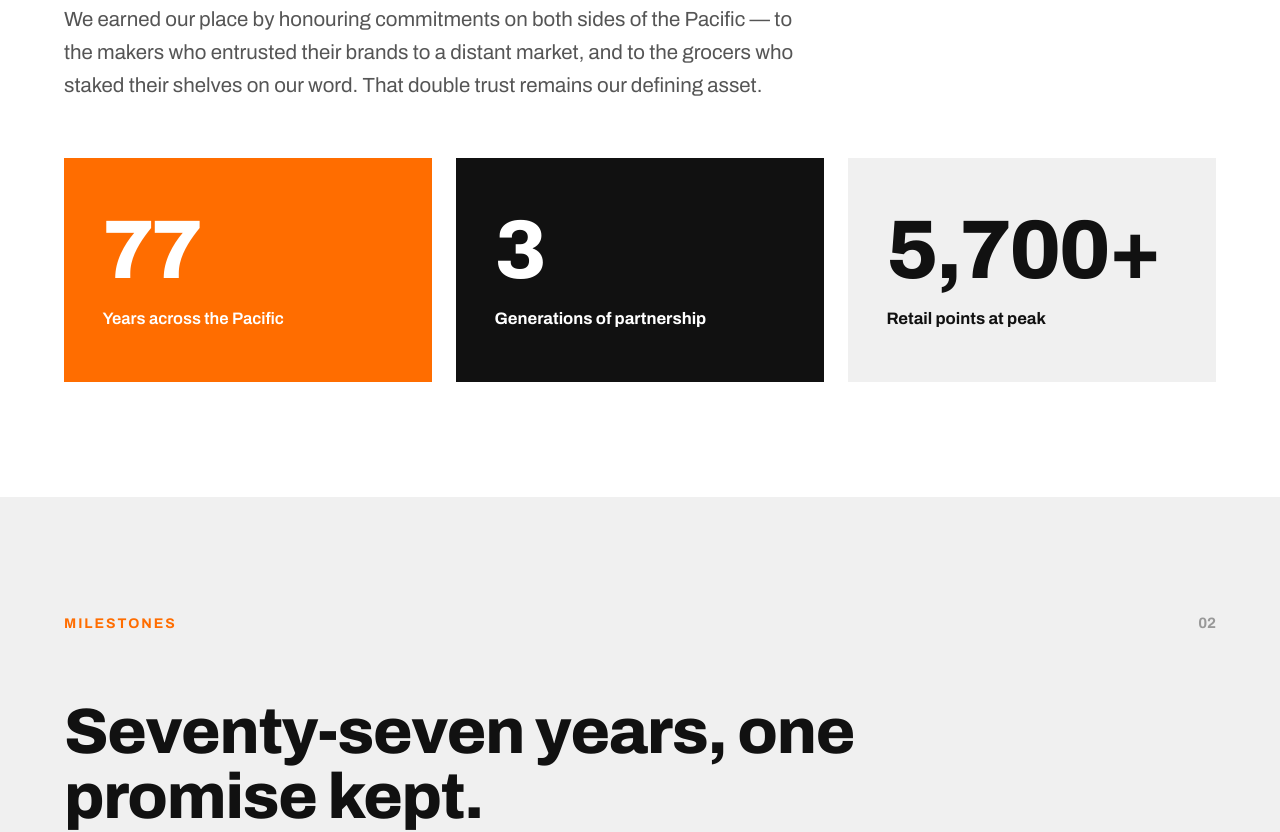
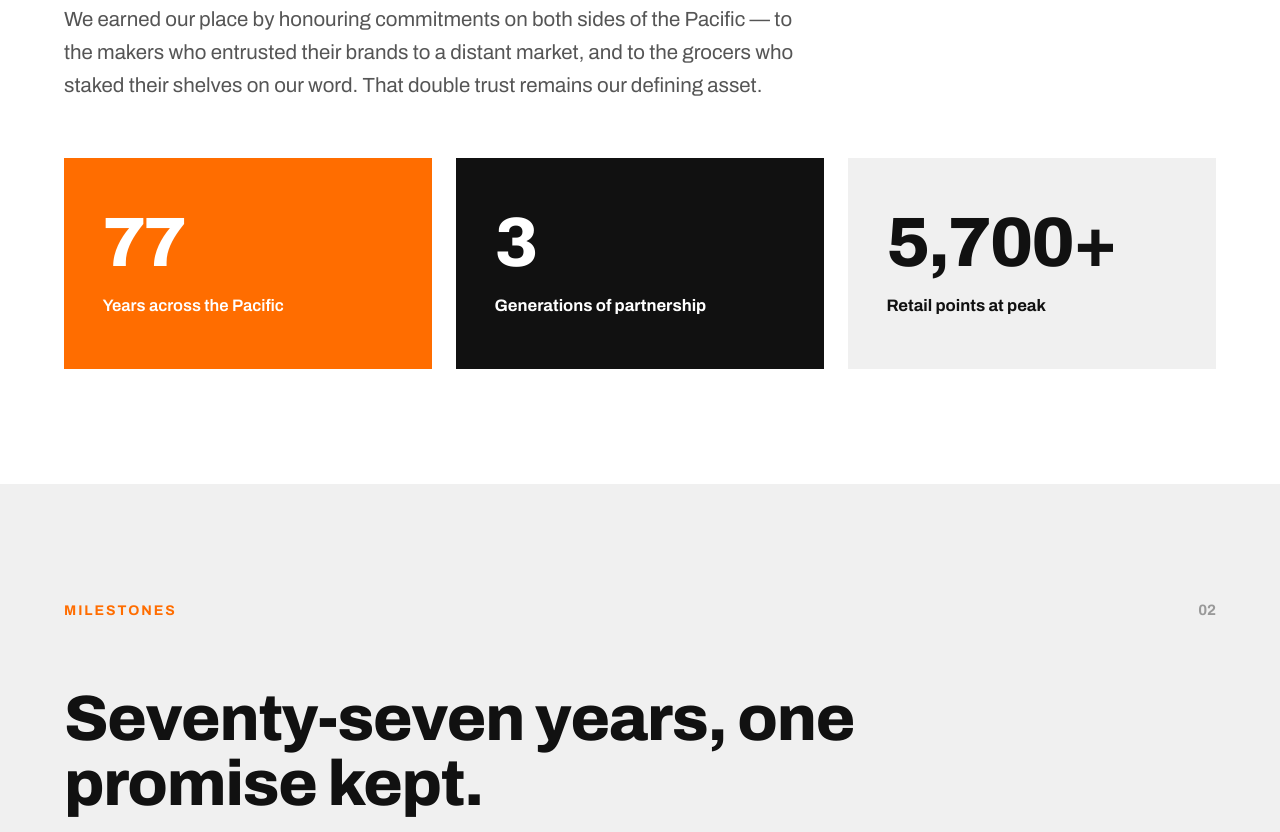
Before and after one commit to jonnylai-afk/Olympic-Distributors, a plain HTML site: page index.html in a window 1280 px wide. Shown: the part 1410-2242 px from the top of the page. Drawn offline with Linux system fonts and the light colour scheme.

Commit message:
Add files via upload

```diff
--- a/script.js
+++ b/script.js
@@ -29,6 +29,10 @@
 
   // Language toggle
   const dict = window.I18N || {};
+  // Snapshot the page's original English so toggling back from French restores it
+  dict.en = dict.en || {};
+  document.querySelectorAll('[data-i18n]').forEach(el => { if (!(el.dataset.i18n in dict.en)) dict.en[el.dataset.i18n] = el.innerHTML; });
+  document.querySelectorAll('[data-i18n-ph]').forEach(el => { if (!(el.dataset.i18nPh in dict.en)) dict.en[el.dataset.i18nPh] = el.placeholder; });
   function setLang(lang) {
     document.documentElement.lang = lang;
     document.querySelectorAll('[data-i18n]').forEach(el => {
--- a/styles.css
+++ b/styles.css
@@ -59,8 +59,8 @@ p{margin:0}
 .split{display:grid;grid-template-columns:minmax(0,.9fr) minmax(0,1.1fr);gap:clamp(40px,6vw,96px);align-items:center}
 
 /* stat blocks */
-.stat{padding:clamp(32px,4vw,52px) clamp(24px,3vw,44px)}
-.stat .n{font-size:clamp(52px,6.5vw,96px);font-weight:800;letter-spacing:-0.03em;line-height:1}
+.stat{padding:clamp(32px,4vw,52px) clamp(24px,3vw,44px);container-type:inline-size;min-width:0}
+.stat .n{font-size:clamp(36px,4.2vw,96px);font-size:clamp(36px,24cqi,96px);font-weight:800;letter-spacing:-0.03em;line-height:1}
 .stat .l{font-size:clamp(15px,1.3vw,20px);font-weight:700;margin-top:14px}
 .stat.o{background:var(--orange);color:#fff}
 .stat.k{background:var(--ink);color:#fff}
```
